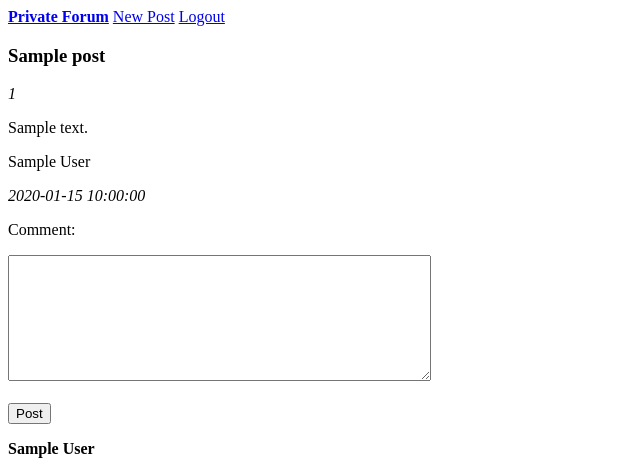
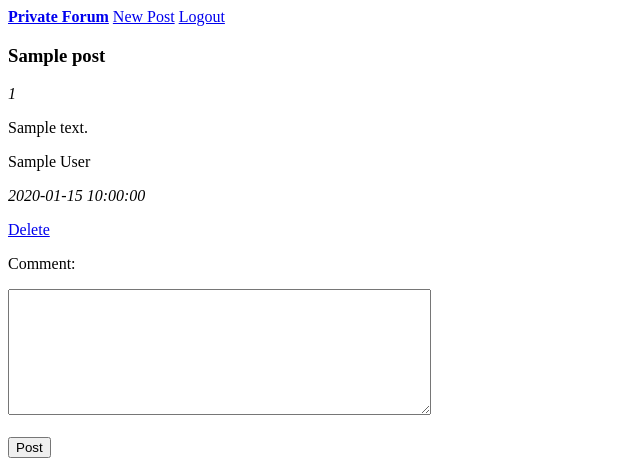
Before and after one commit to Zayah117/private-forum, a Flask app: page /post/1 in a window 1280 px wide. Shown: the top 475 px of the page, without its empty margins (0-640 px from the left). Run offline with Flask 2, Linux system fonts and the light colour scheme; the visitor is signed in with stand-in values (Sample User, id 1); tables that the repository leaves empty hold one stand-in row (values such as "Sample post").

Commit message:
Delete link

```diff
--- a/templates/post.html
+++ b/templates/post.html
@@ -6,6 +6,9 @@
 		<p>{{post.content}}</p>
 		<p>{{post.user.name}}</p>
 		<p><i>{{post.created_date}}</i></p>
+        {% if current_user == post.user_id %}
+        <a href="/post/{{post.id}}/delete">Delete</a>
+        {% endif %}
 	</div>
 	<form method="POST" id="myform">
 		<p>Comment:</p>
```
